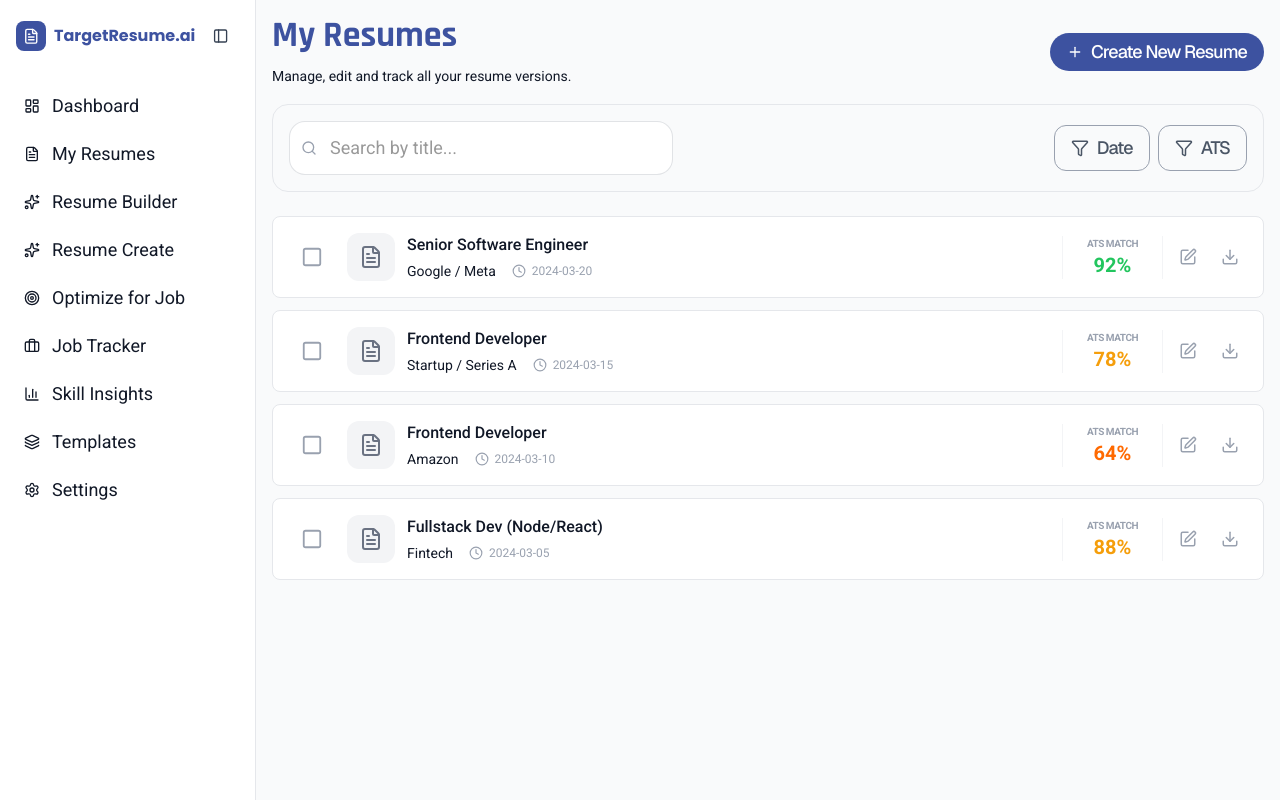
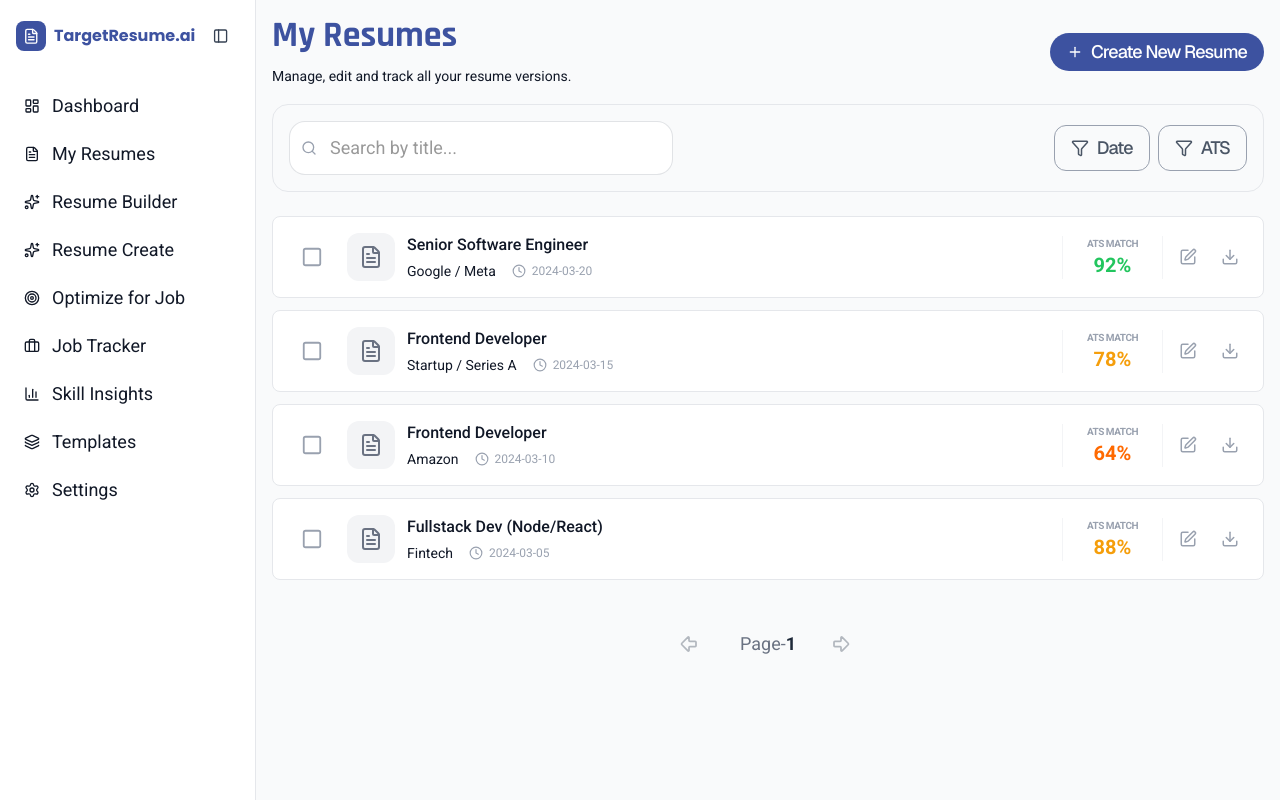
Before and after one commit to m2m-dilshad/target-resume-fe, a Next.js app: page /app/my-resumes in a window 1280 px wide. Built offline with nearby package versions, Linux system fonts and the light colour scheme; a web font is replaced by a local one.

Commit message:
feat: added pagination in my-resumes page

```diff
--- a/src/app/app/my-resumes/page.tsx
+++ b/src/app/app/my-resumes/page.tsx
@@ -31,6 +31,7 @@ import { getScoreColor } from '../utils/misc.functions';
 import RangeFilter from '@/components/RangeFilter';
 import DateRange from '@/components/DateRange';
 import ConfirmModal from '@/components/ConfirmModal';
+import PaginationControls from '../_components/PaginationControls';
 /* TODO:
    3. Add route for editing resumes
 */
@@ -42,12 +43,14 @@ export default function MyResumesPage() {
   const [toggleATS, setToggleATS] = useState(false);
   const [toggleDate, setToggleDate] = useState(false);
   const [showDeleteModal, setShowDeleteModal] = useState(false);
+  const [page, setPage] = useState(1);
 
   const searchParams = useSearchParams();
   const query = searchParams.get('query') || '';
   const atsScore = searchParams.get('atsScore') || '';
   const startDate = searchParams.get('startDate') || '';
   const endDate = searchParams.get('endDate') || '';
+  const limit = 7;
 
   useEffect(() => {
     let isActive = true;
@@ -56,9 +59,10 @@ export default function MyResumesPage() {
       setLoading(true);
 
       try {
+        const offset = (page - 1) * limit;
         const response = await fetchResumesAction({
-          offset: 0,
-          limit: 20,
+          offset,
+          limit,
           searchParams: { query, atsScore, startDate, endDate },
         });
 
@@ -79,6 +83,10 @@ export default function MyResumesPage() {
     return () => {
       isActive = false;
     };
+  }, [query, atsScore, startDate, endDate, page]);
+
+  useEffect(() => {
+    setPage(1);
   }, [query, atsScore, startDate, endDate]);
 
   const handleDeleteSelected = () => {
@@ -283,7 +291,7 @@ export default function MyResumesPage() {
                 </div>
                 <Button
                   variant="link"
-                  href="/app/resumes/edit/${resume.id}"
+                  href={`/app/resumes/edit/${resume.id}`}
                   theme="ghost"
                   className="hover:text-primary w-fit rounded-lg p-2 text-gray-400 transition-all hover:bg-purple-50"
                   title="Edit"
@@ -302,6 +310,12 @@ export default function MyResumesPage() {
             </div>
           ))}
       </div>
+      <PaginationControls
+        page={page}
+        onPrev={() => setPage((p) => Math.max(p - 1, 1))}
+        onNext={() => setPage((p) => p + 1)}
+        hasNext={!loading && resumes.length === limit}
+      />
     </div>
   );
 }
```
